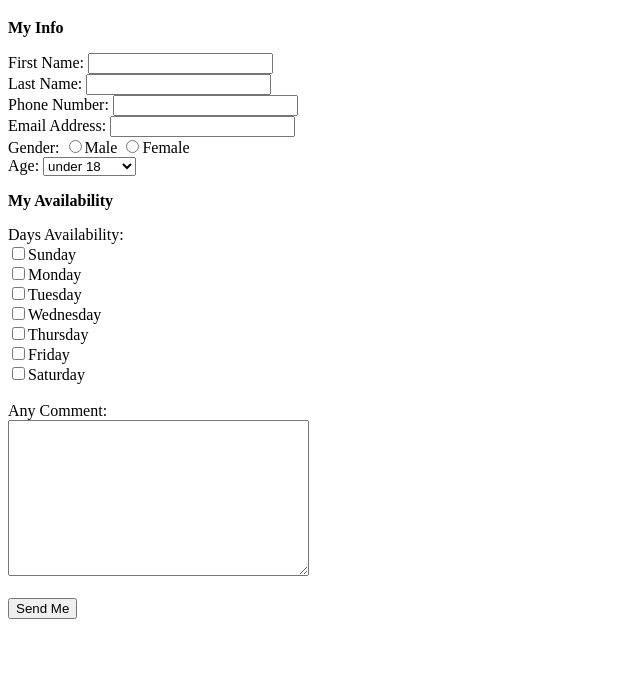
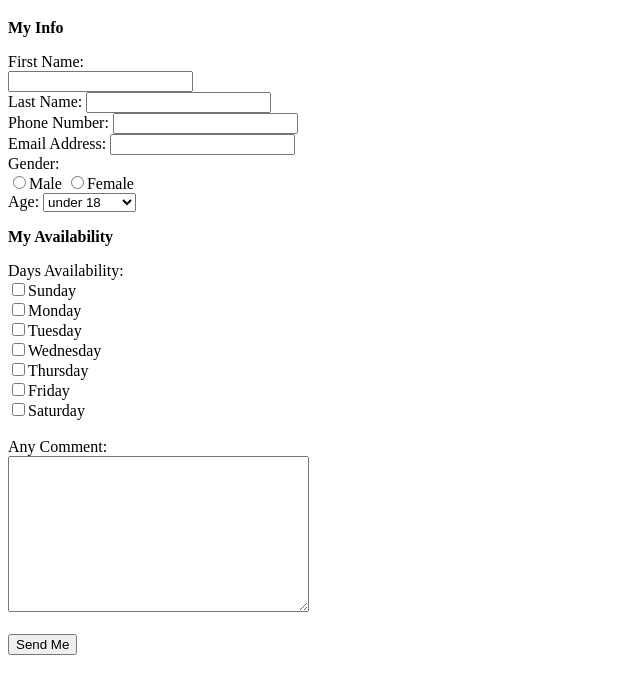
Before and after one commit to stwins60/Lab4, a plain HTML site: page index.html in a window 1280 px wide. Shown: the part 61-754 px from the top of the page, without its empty margins (0-640 px from the left). Drawn offline with Linux system fonts and the light colour scheme.

```diff
--- a/index.html
+++ b/index.html
@@ -2,23 +2,30 @@
 <html lang = "en">
 <head>
   <meta charset="utf-8">
-  <title></title>
+  <title>ITMD 361: Fundamentals of Web Development</title>
 </head>
 <body>
-  <div class = "box">
     <h1>Volunteer Form</h1>
     <p>
       <b>My Info</b>
     </p>
+
     <form action = "http://bloomingdale.sat.iit.edu/kriedan/lab3formscript.php" method="post">
-      <label>First Name: <input type="text" name="first_name_field"></label><br/>
-      <label>Last Name: <input type="text" name="last_name_field"></label><br/>
-      <label>Phone Number: <input type="text" name="phone_field"></label><br/>
-      <label>Email Address: <input type="text" name="email_field"></label><br/>
-      <label>Gender: <input type="radio" name="gender_field">Male</label>
-      <input type="radio" name="gender_field">Female</label><br/>
-      <label name = "age_field">Age:
-        <select>
+	<div>
+      <label for= "first_name_field">First Name: </label><br>
+	  <input type="text" id="first_name_field">
+	 </div>
+      <label>Last Name: <input type="text" name="last_name_field"></label><br>
+      <label>Phone Number: <input type="text" name="phone_field"></label><br>
+      <label>Email Address: <input type="text" name="email_field"></label><br>
+	  <div>
+	  <label for = "gender_field">Gender:</label><br>
+	  <input type="radio" id="gender_field">Male
+      <input type="radio" id="gender_field1">Female
+	  </div>
+
+      <label>Age:
+        <select name = "age_field">
           <option value="under 18">under 18</option>
           <option value="18-24">18-24</option>
           <option value="25-34">25-34</option>
@@ -28,24 +35,25 @@
           <option value="65 and over">65 and over</option>
         </select>
       </label><br/>
-    </div>
-    <div class = "box">
+
       <p>
         <b>My Availability</b>
       </p>
-      <label>Days Availability:</br>
-      <input type="checkbox" name="available_field">Sunday</br>
-      <input type="checkbox" name="available_field">Monday</br>
-      <input type="checkbox" name="available_field">Tuesday</br>
-      <input type="checkbox" name="available_field">Wednesday</br>
-      <input type="checkbox" name="available_field">Thursday</br>
-      <input type="checkbox" name="available_field">Friday</br>
-      <input type="checkbox" name="available_field">Saturday</br></br>
-      </label>
-      <label>Any Comment:</br>
-        <textarea name="comments_field" name="txt_comments" rows="10" cols="35"></textarea></br></br>
-        <label><input type = "submit" name = "hidden_field" value="Send Me"></label>
-    </div>
+	  <div>
+	  <label for = "available_field">Days Availability:</label><br>
+      <input type="checkbox" id="available_field">Sunday<br>
+      <input type="checkbox" id="available_field2">Monday<br>
+      <input type="checkbox" id="available_field3">Tuesday<br>
+      <input type="checkbox" id="available_field4">Wednesday<br>
+      <input type="checkbox" id="available_field5">Thursday<br>
+      <input type="checkbox" id="available_field6">Friday<br>
+      <input type="checkbox" id="available_field7">Saturday<br><br>
+	  </div>
+
+
+      <label>Any Comment:</label><br>
+        <textarea name="comments_field" rows="10" cols="35"></textarea><br><br>
+        <input type = "submit" name = "hidden_field" value="Send Me">
   </form>
 </body>
 </html>
```
